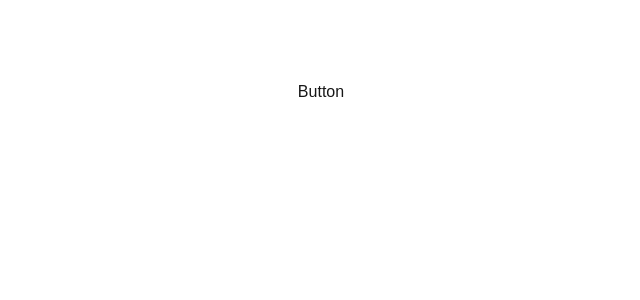
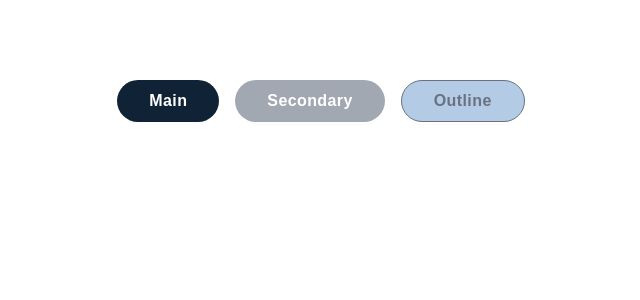
Before and after one commit to jooooooooooooooooo-web/Next.js-Component-Architecture, a Next.js app: page / in a window 1280 px wide. Shown: the top 300 px of the page, without its empty margins (319-959 px from the left). Built offline with nearby package versions, Linux system fonts and the light colour scheme.

Commit message:
Button styles (primary, secondary, outline) settled

```diff
--- a/src/app/page.tsx
+++ b/src/app/page.tsx
@@ -4,8 +4,10 @@ import {Button} from '@/src/components/ui/Button'
 
 export default function Home() {
   return (
-    <main className="mx-auto container flex justify-center mt-20">
-      <Button>Button</Button>
+    <main className="bg-white mx-auto container flex justify-center gap-4 mt-20">
+      <Button variant = "primary">Main</Button>
+      <Button variant = "secondary">Secondary</Button>
+      <Button variant = "outline">Outline</Button>
     </main>
   )
 }
--- a/src/components/ui/Button.tsx
+++ b/src/components/ui/Button.tsx
@@ -1,7 +1,59 @@
 'use client'
+import { forwardRef } from 'react'
 
-type Props = React.ButtonHTMLAttributes<HTMLButtonElement>
+interface Props extends React.ButtonHTMLAttributes<HTMLButtonElement> {
+    variant?: 'primary' | 'secondary' | 'outline'
+}
 
+const btnTypes = {
+    primary: 'bg-[#102336] text-white',
+    secondary: 'bg-[#A1A8B2] text-white',
+    outline: 'bg-[#B3CBE4] border border-gray-500 text-gray-500',
+}
+
+const Button = forwardRef<HTMLButtonElement, Props>(
+    ({ variant = 'primary', className, ...props }, ref) => {
+        return (
+            <button
+                ref={ref}
+                className={`
+                ${btnTypes[variant]}
+                py-2 px-8 leading-6
+                rounded-full
+                font-semibold tracking-wide
+                cursor-pointer
+                inline-flex items-center justify-center
+                relative shadow
+                transition hover:shadow-md
+                outline-none
+                ring-indigo-500/70 ring-offset-2
+                focus-visible:ring-2 active:scale-[0.98]
+                ${className ?? ''}
+                `}
+                {...props} />
+            )
+        }
+    )
+
+Button.displayName = 'Button'
+
+export { Button }
+
+/*
 export const Button = (props: Props) => {
-    return <button {...props} />
-}
+    return <button
+    className="
+    bg-indigo-500 text-white
+     py-2 px-8 leading-6
+     rounded-full
+     font-semibold tracking-wide
+     cursor-pointer
+     inline-flex items-center justify-center
+     relative shadow
+     transition
+     hover:bg-indigo-600 hover:shadow-md
+     outline-none
+     ring-indigo-500/70 ring-offset-2
+     focus-visible:ring-2 focus:scale-[0.98]"
+    {...props} />
+*/
```
